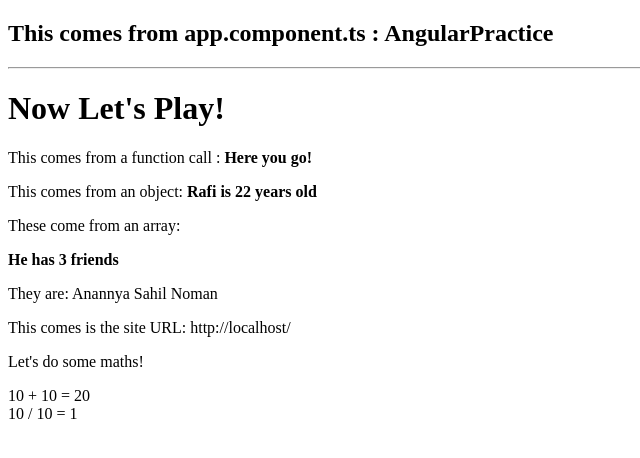
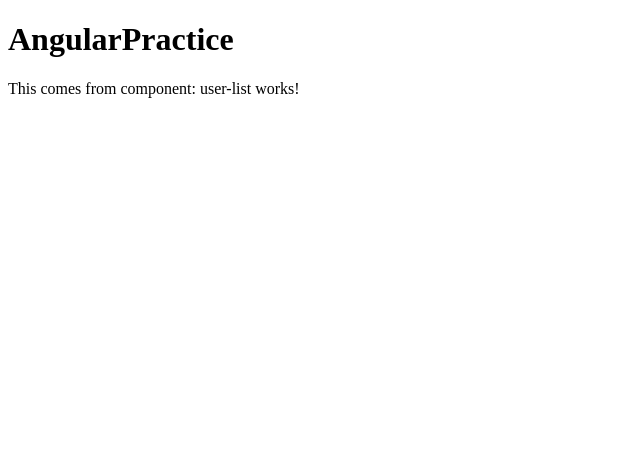
Before and after one commit to Quazirafi1/AngularPractice, an Angular app: page / in a window 1280 px wide. Shown: the top 458 px of the page, without its empty margins (0-640 px from the left). Built offline with nearby package versions, Linux system fonts and the light colour scheme.

Commit message:
components practice

```diff
--- a/src/app/app.component.html
+++ b/src/app/app.component.html
@@ -1,23 +1,2 @@
-<div>
-  <div>
-    <h2>This comes from app.component.ts : <strong>{{title}}</strong></h2>
-  </div>
-  <hr>
-  <div>
-    <h1>Now Let's Play!</h1>
-      <p>This comes from a function call : <strong>{{getSomething()}}</strong></p>
-      <p>This comes from an object: <strong>{{obj.name}} is {{obj.age}} years old</strong></p>
-      <p>These come from an array: </p>
-      <p><strong>He has {{friends.length}} friends</strong></p>
-      <p>They are:
-        <span *ngFor="let item of friends">
-        {{item}}
-        </span>
-      </p>
-    <p>This comes is the site URL: {{siteUrl}}</p>
-    <p>Let's do some maths!</p>
-    10 + 10 = {{10+10}}
-    <br>
-    10 / 10 = {{10/10}}
-  </div>
-</div>
+<h1>{{ title }}</h1>
+<app-user-list> </app-user-list>
--- a/src/app/app.module.ts
+++ b/src/app/app.module.ts
@@ -3,10 +3,12 @@ import { NgModule } from '@angular/core';
 
 import { AppRoutingModule } from './app-routing.module';
 import { AppComponent } from './app.component';
+import { UserListComponent } from './user-list/user-list.component';
 
 @NgModule({
   declarations: [
-    AppComponent
+    AppComponent,
+    UserListComponent
   ],
   imports: [
     BrowserModule,
--- /dev/null
+++ b/src/app/user-list/user-list.component.html
@@ -0,0 +1 @@
+<p>This comes from component: user-list works!</p>
--- /dev/null
+++ b/src/app/user-list/user-list.component.ts
@@ -0,0 +1,15 @@
+import { Component, OnInit } from '@angular/core';
+
+@Component({
+  selector: 'app-user-list',
+  templateUrl: './user-list.component.html',
+  styleUrls: ['./user-list.component.css']
+})
+export class UserListComponent implements OnInit {
+
+  constructor() { }
+
+  ngOnInit(): void {
+  }
+
+}
```
Also changed, not shown: src/app/user-list/user-list.component.css (added), 1 other file (tests, documents, lock files or other folders).
